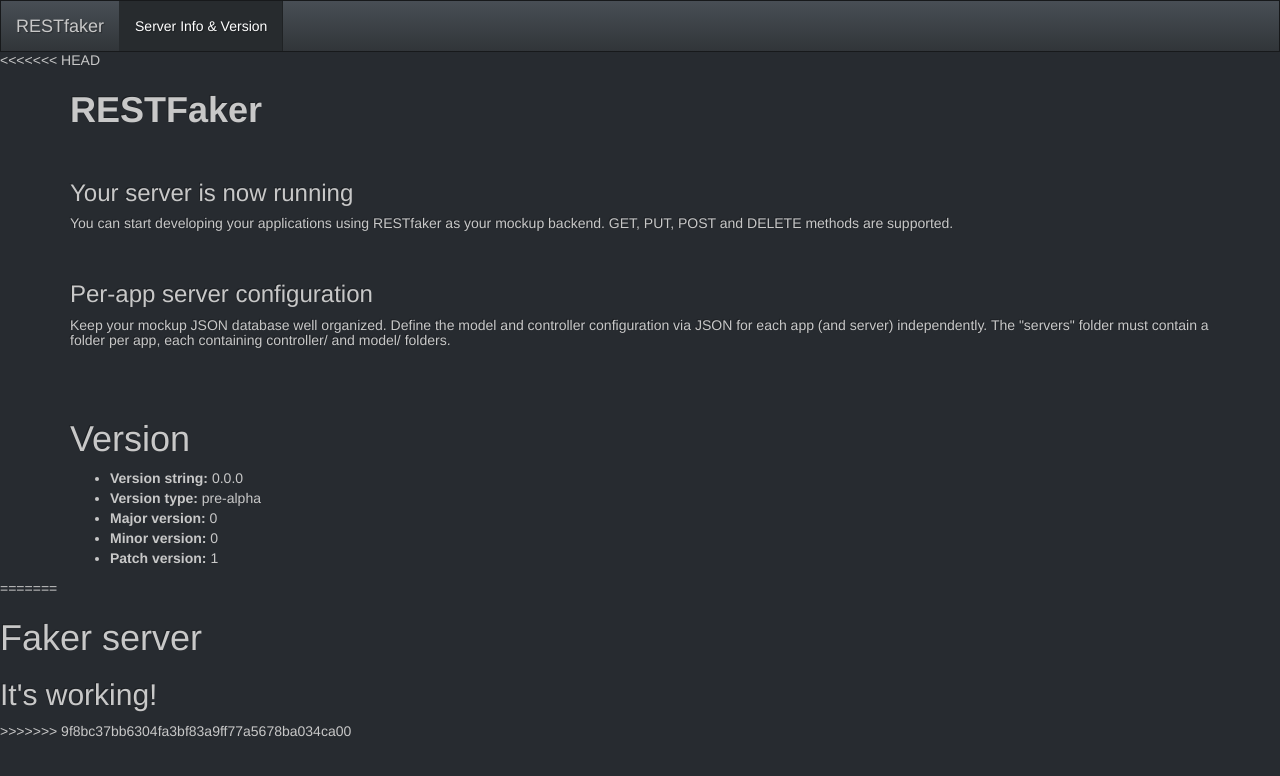
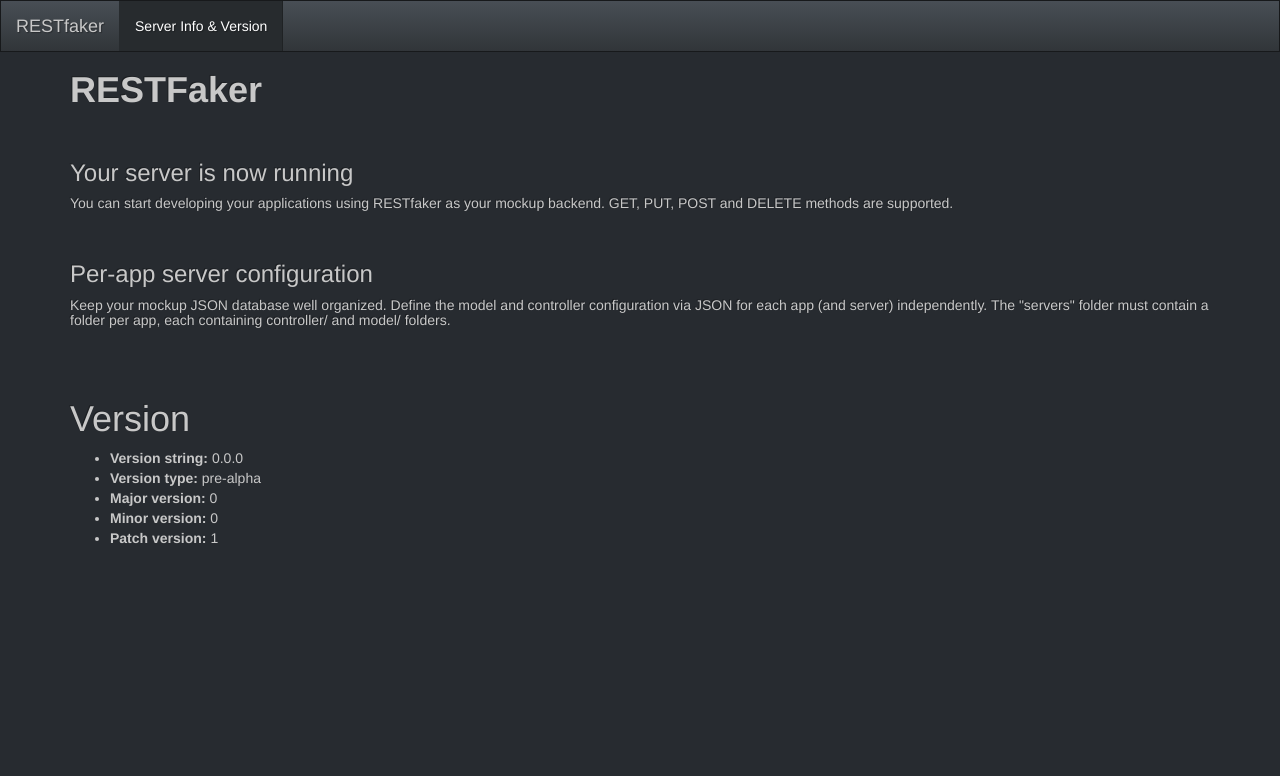
Before and after one commit to madelavega/faker, a website: page public_html/index.html in a window 1280 px wide. Drawn offline with Linux system fonts and the light colour scheme.

Commit message:
Bug en index.html

```diff
--- a/public_html/index.html
+++ b/public_html/index.html
@@ -1,6 +1,5 @@
 <head>
     <title>Faker server</title>
-<<<<<<< HEAD
     <link rel="stylesheet" href="bootstrap/css/bootstrap-dark.min.css" />
     <link rel="stylesheet" href="faker.css" />
     <script src="js/jquery-2.1.4.min.js"></script>
@@ -65,11 +64,4 @@
 			</ul>
 		</div>
 	<!-- </div> -->
-
-=======
-</head>
-<body>
-    <h1>Faker server</h1>
-    <h2>It's working!</h2>
->>>>>>> 9f8bc37bb6304fa3bf83a9ff77a5678ba034ca00
 </body>
```
